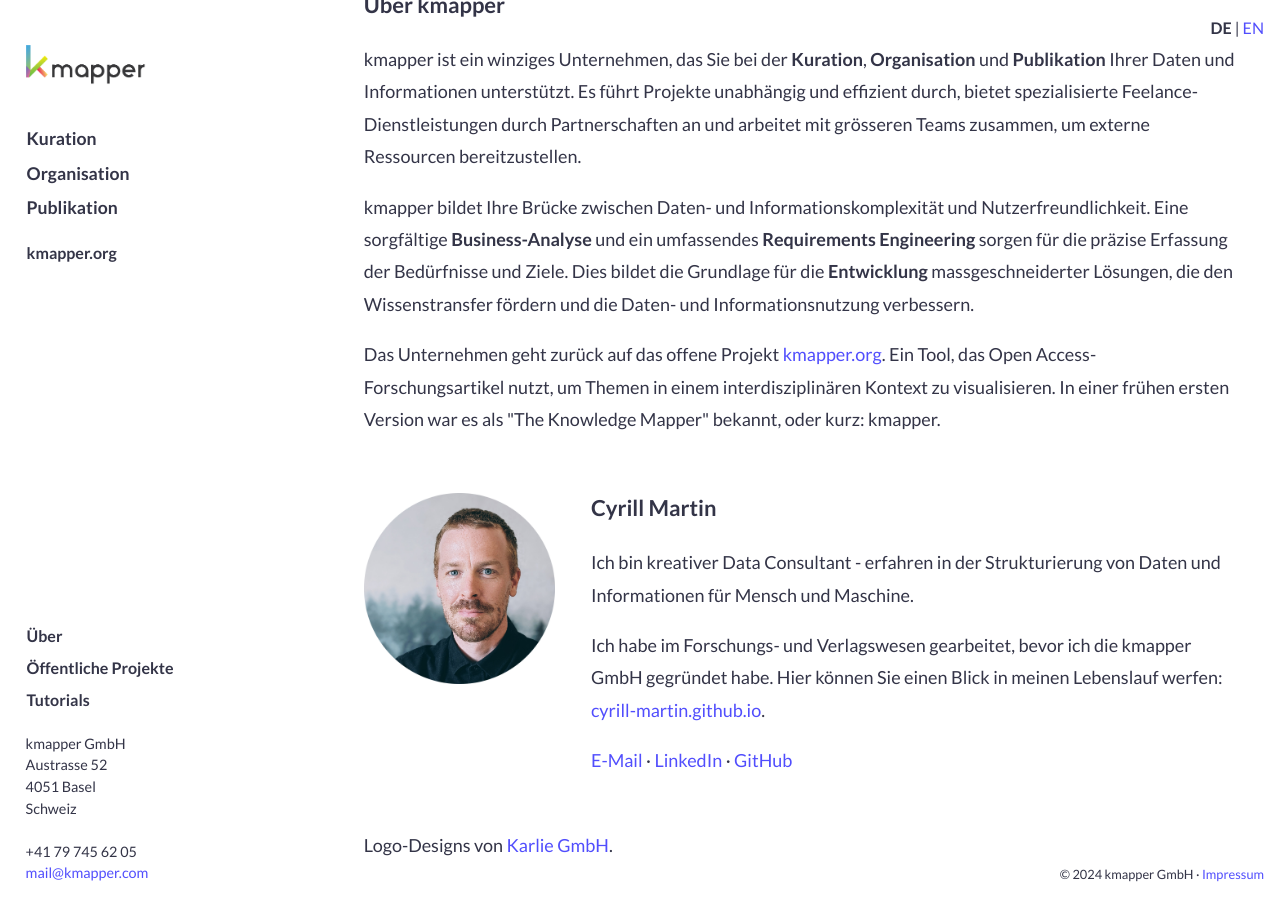
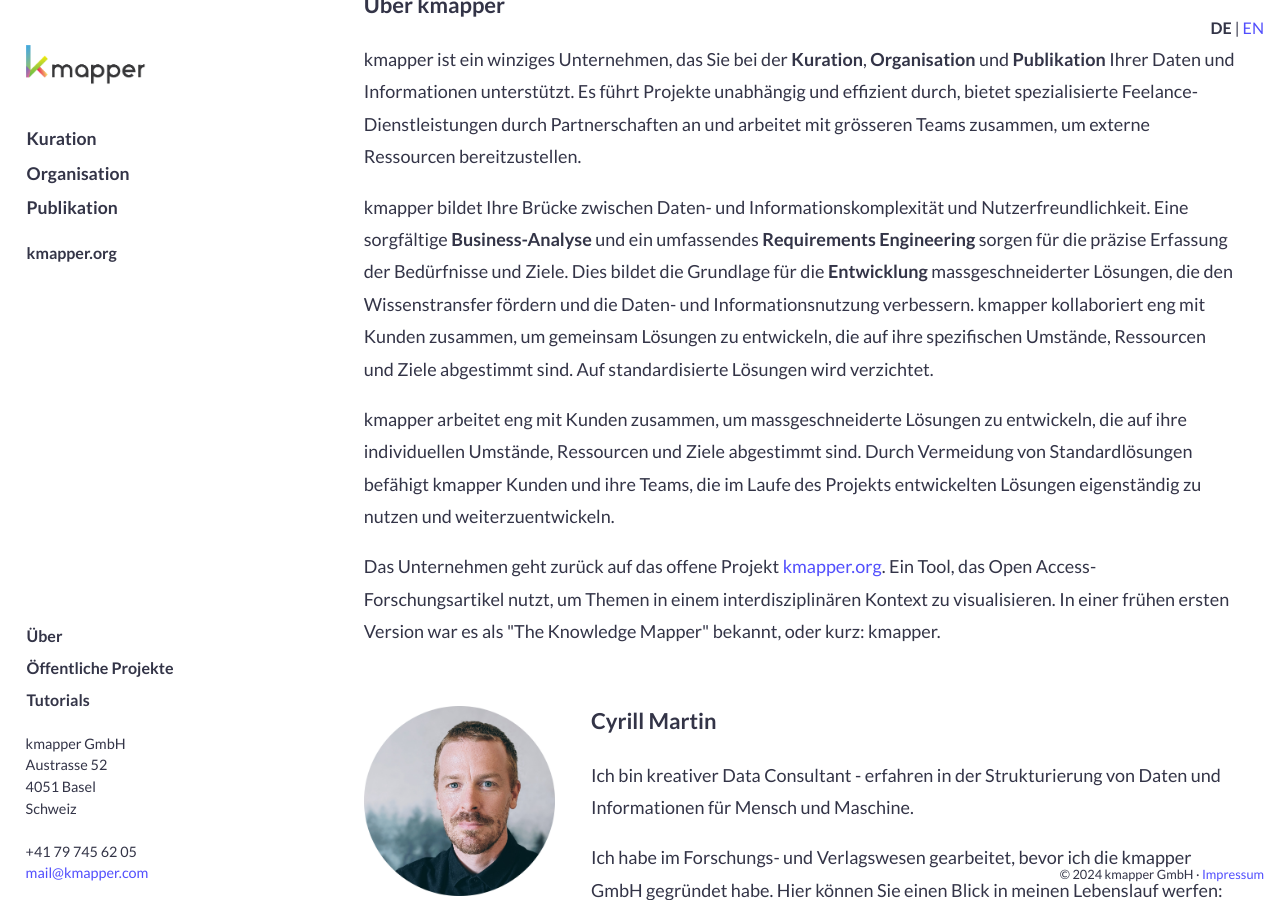
Before and after one commit to cyrill-martin/kmapper.com, a Jekyll site: the page built from src/sites/_de/ueber.md, in a window 1280 px wide and 900 px high, scrolled down 384 px. Built offline with Jekyll 4.4.1, drawn with Linux system fonts in a browser that asks for light colours; comment, search, counter and statistics services are not loaded.

Commit message:
Update information and about

```diff
--- a/src/_layouts/about.html
+++ b/src/_layouts/about.html
@@ -21,6 +21,7 @@
     <p>{{ page.p-1-kmapper }}</p>
     <p>{{ page.p-2-kmapper }}</p>
     <p>{{ page.p-3-kmapper }}</p>
+    <p>{{ page.p-4-kmapper }}</p>
   </div>
 </div>
 <!-- <h2>Leute</h2> -->
--- a/src/_layouts/home.html
+++ b/src/_layouts/home.html
@@ -7,7 +7,7 @@
 			<div class="site-titles">
 				{%- if page.lang == "de" -%}
 					<h1 class="tagline">
-						Die pragmatische<br />Datenberatung:<br />
+						Die kollaborative<br />Datenberatung:<br />
 						<a href="{{ "/" | relative_url }}de/kuration/" class="tagline-nav">Kuration</a>,
 						<a href="{{ "/" | relative_url }}de/organisation/" class="tagline-nav">Organisation</a><br />
 						und <a href="{{ "/" | relative_url }}de/publikation/" class="tagline-nav">Publikation</a><br />
@@ -15,7 +15,7 @@
 					</h1>
 				{%- else -%}
 					<h1 class="tagline">
-						The Pragmatic<br />Data Consulting:<br />
+						The Collaborative<br />Data Consulting:<br />
 						<a href="{{ "/" | relative_url }}en/curation/" class="tagline-nav">Curation</a>,
 						<a href="{{ "/" | relative_url }}en/organization/" class="tagline-nav">Organization</a>,<br />
 						and <a href="{{ "/" | relative_url }}en/publication/" class="tagline-nav">Publication</a><br />
--- a/src/sites/_de/ueber.md
+++ b/src/sites/_de/ueber.md
@@ -17,9 +17,11 @@
 
 p-1-kmapper: kmapper ist ein winziges Unternehmen, das Sie bei der <b>Kuration</b>, <b>Organisation</b> und <b>Publikation</b> Ihrer Daten und Informationen unterstützt. Es führt Projekte unabhängig und effizient durch, bietet spezialisierte Feelance-Dienstleistungen durch Partnerschaften an und arbeitet mit grösseren Teams zusammen, um externe Ressourcen bereitzustellen.
 
-p-2-kmapper: kmapper bildet Ihre Brücke zwischen Daten- und Informationskomplexität und Nutzerfreundlichkeit. Eine sorgfältige <b>Business-Analyse</b> und ein umfassendes <b>Requirements Engineering</b> sorgen für die präzise Erfassung der Bedürfnisse und Ziele. Dies bildet die Grundlage für die <b>Entwicklung</b> massgeschneiderter Lösungen, die den Wissenstransfer fördern und die Daten- und Informationsnutzung verbessern.
+p-2-kmapper: kmapper bildet Ihre Brücke zwischen Daten- und Informationskomplexität und Nutzerfreundlichkeit. Eine sorgfältige <b>Business-Analyse</b> und ein umfassendes <b>Requirements Engineering</b> sorgen für die präzise Erfassung der Bedürfnisse und Ziele. Dies bildet die Grundlage für die <b>Entwicklung</b> massgeschneiderter Lösungen, die den Wissenstransfer fördern und die Daten- und Informationsnutzung verbessern. kmapper kollaboriert eng mit Kunden zusammen, um gemeinsam Lösungen zu entwickeln, die auf ihre spezifischen Umstände, Ressourcen und Ziele abgestimmt sind. Auf standardisierte Lösungen wird verzichtet.
 
-p-3-kmapper: Das Unternehmen geht zurück auf das offene Projekt <a href="https://kmapper.org" target="_blank">kmapper.org</a>. Ein Tool, das Open Access-Forschungsartikel nutzt, um Themen in einem interdisziplinären Kontext zu visualisieren. In einer frühen ersten Version war es als "The Knowledge Mapper" bekannt, oder kurz&#58; kmapper.
+p-3-kmapper: kmapper arbeitet eng mit Kunden zusammen, um massgeschneiderte Lösungen zu entwickeln, die auf ihre individuellen Umstände, Ressourcen und Ziele abgestimmt sind. Durch Vermeidung von Standardlösungen befähigt kmapper Kunden und ihre Teams, die im Laufe des Projekts entwickelten Lösungen eigenständig zu nutzen und weiterzuentwickeln.
+
+p-4-kmapper: Das Unternehmen geht zurück auf das offene Projekt <a href="https://kmapper.org" target="_blank">kmapper.org</a>. Ein Tool, das Open Access-Forschungsartikel nutzt, um Themen in einem interdisziplinären Kontext zu visualisieren. In einer frühen ersten Version war es als "The Knowledge Mapper" bekannt, oder kurz&#58; kmapper.
 
 people:
 - name: Cyrill Martin
```
Also changed, not shown: src/index.md (+1 -1 lines), src/sites/_de/index.md (+1 -1 lines), src/sites/_en/about.md (+4 -2 lines).
